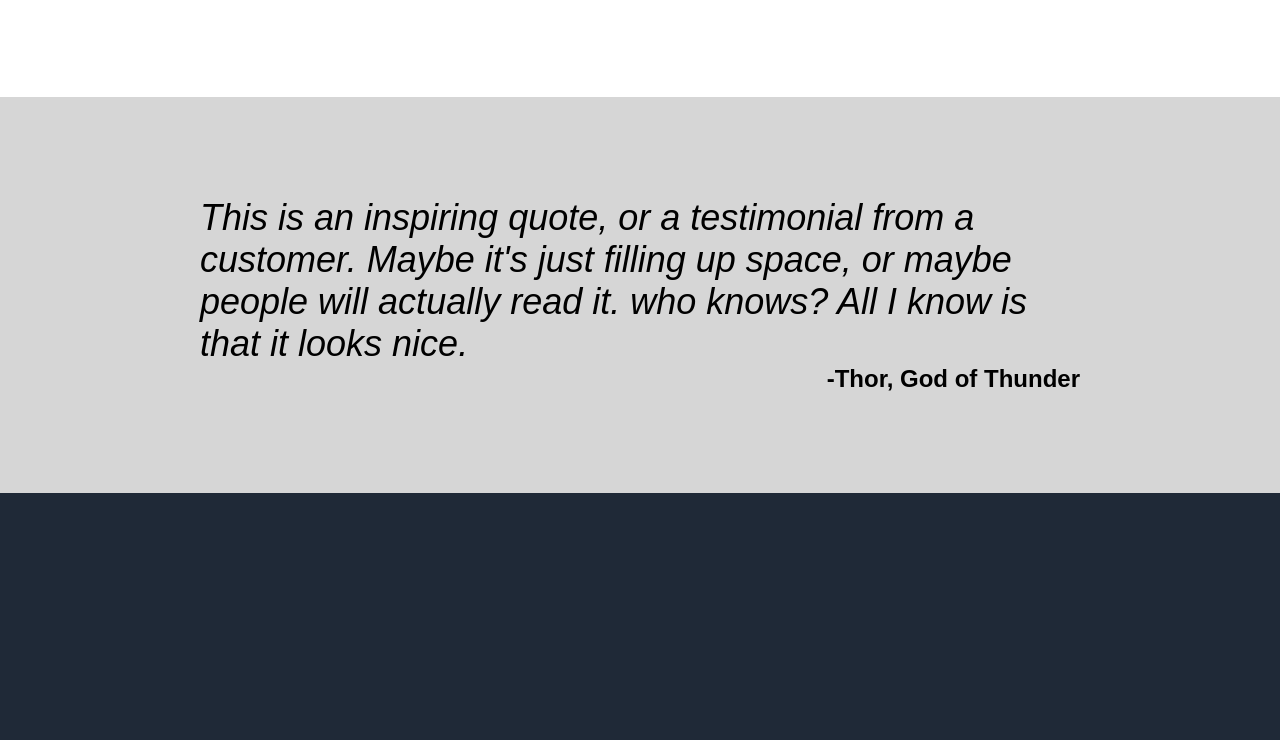
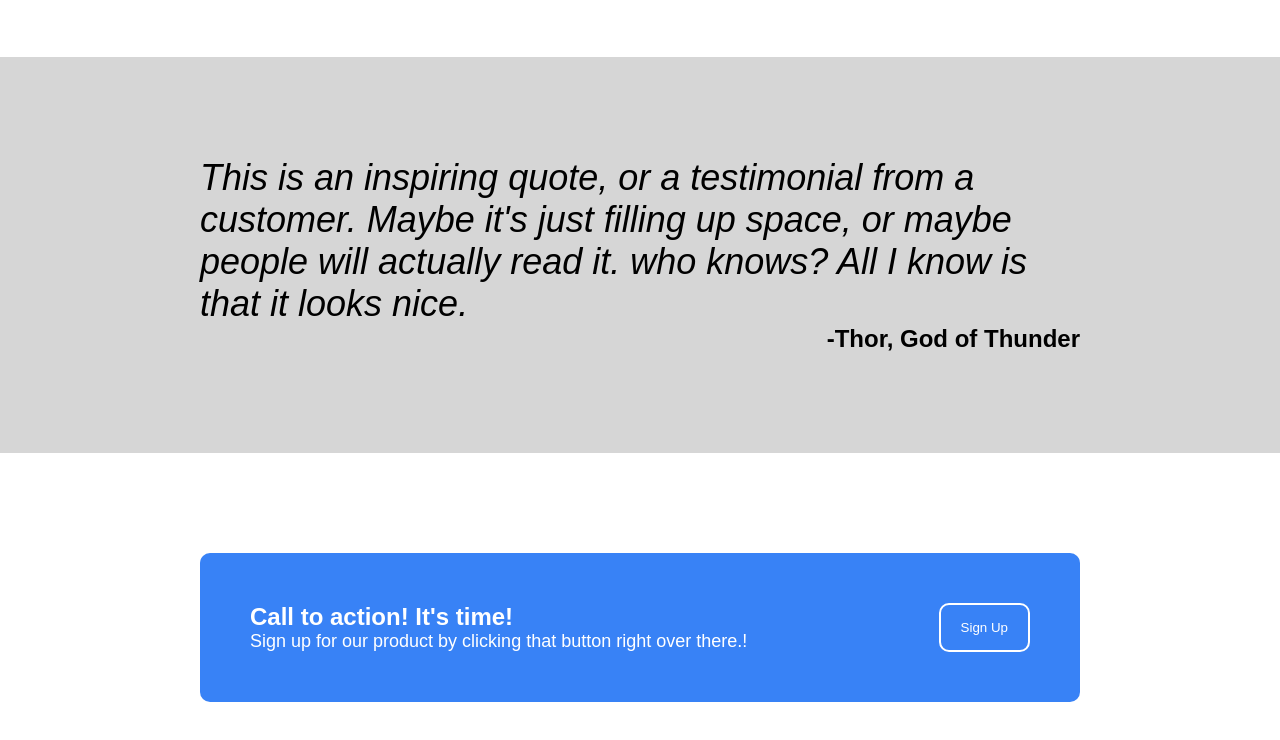
Before and after one commit to kaboomtheory/landing-page-project, a plain HTML site: page index.html in a window 1280 px wide. Shown: the part 966-1706 px from the top of the page. Before the commit the page ends 1659 px from the top, so only its background shows below. Drawn offline with Linux system fonts and the light colour scheme.

Commit message:
Various fixes to buttons and CTA section
changed border:0 on button element and switched it to .hero-button
in order for all buttons to not be affected by border.

some stuff got out of alignment in buttons and 2nd section.

```diff
--- a/index.html
+++ b/index.html
@@ -50,9 +50,13 @@
         <div class="quote">This is an inspiring quote, or a testimonial from a customer. Maybe it's just filling up space, or maybe people will actually read it. who knows? All I know is that it looks nice. </div>
         <div class="author">-Thor, God of Thunder</div>
     </div>
-    <div class="container">
+    <div class="container white">
         <div class="cta">
-
+            <div class="col">
+                <h2>Call to action! It's time!</h2>
+                <p>Sign up for our product by clicking that button right over there.!</p>
+            </div>
+            <button>Sign Up</button>
         </div>
     </div>
     <div class="footer">
--- a/style.css
+++ b/style.css
@@ -20,6 +20,16 @@ body {
     justify-content: space-between;
     align-items: center;
     flex: 1;
+}
+
+.col {
+    display: flex;
+    flex-direction: column;
+}
+
+.row {
+    display: flex;
+    flex-direction: row;
 }
 
 .logo {
@@ -58,8 +68,6 @@ body {
     background-color: white;
     display: flex;
     flex-direction: column;
-    justify-content: space-between;
-    align-items: center;
 
 }
 
@@ -68,6 +76,24 @@ body {
     display: flex;
     flex-direction: column;
     justify-content: space-between;
+}
+
+.cta {
+    background-color: #3882f6;
+    padding: 50px;
+    width: auto;
+    display: flex;
+    justify-content: space-between;
+    border-radius: 10px;
+}
+
+.cta button {
+    color: white;
+    background-color: #3882f6;
+    border-style: solid;
+    border-radius: 10px;
+    border-color: white;
+    padding: 10px 20px;
 }
 
 .quote {
@@ -108,6 +134,8 @@ body {
     color: white;
     height: 30px;
     width: 100px;
+    border: 0;
+
 }
 
 a {
@@ -130,6 +158,14 @@ h1 {
     margin: 0;
     padding: 0;
 }
+.cta h2 {
+    color: white;
+}
+
+h2 {
+    margin: 0;
+    padding: 0;
+}
 
 .card-subtext p {
     color: black;
@@ -144,7 +180,10 @@ p {
 }
 
 button {
-    border: 0;
+    display: flex;
+    flex-shrink: 0;
+    flex-grow: 0;
+    align-items: center;
     padding: 0;
     border-radius: 5px;
 }
```
